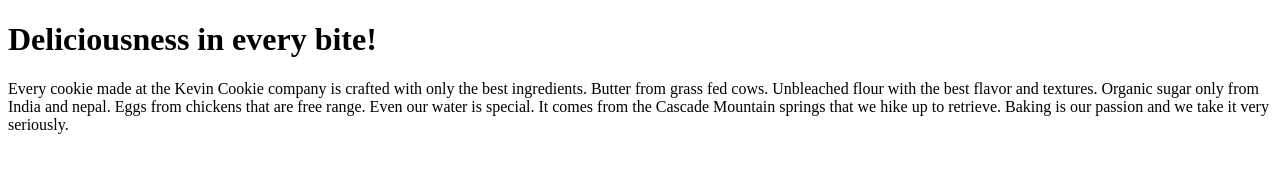
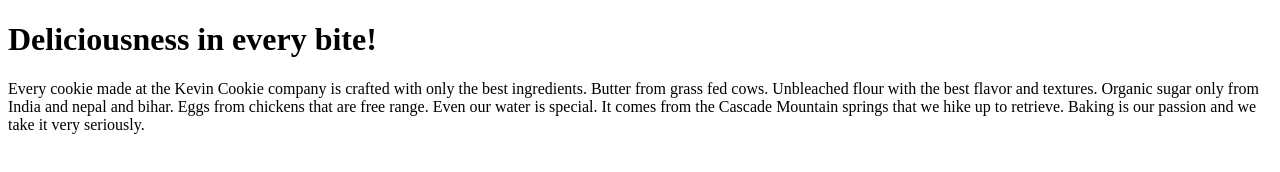
Before and after one commit to pranmrityunjay/github, a plain HTML site: page index.htm in a window 1280 px wide. Drawn offline with Linux system fonts and the light colour scheme.

Commit message:
Update index.htm

```diff
--- a/index.htm
+++ b/index.htm
@@ -4,7 +4,7 @@
 
 <h1>Deliciousness in every bite!</h1>
 
-<p>Every cookie made at the Kevin Cookie company is crafted with only the best ingredients. Butter from grass fed cows. Unbleached flour with the best flavor and textures. Organic sugar only from India and nepal. Eggs from chickens that are free range. Even our water is special. It comes from the Cascade Mountain springs that we hike up to retrieve. Baking is our passion and we take it very seriously.</p>
+<p>Every cookie made at the Kevin Cookie company is crafted with only the best ingredients. Butter from grass fed cows. Unbleached flour with the best flavor and textures. Organic sugar only from India and nepal and bihar. Eggs from chickens that are free range. Even our water is special. It comes from the Cascade Mountain springs that we hike up to retrieve. Baking is our passion and we take it very seriously.</p>
 
 
 </body>
```
